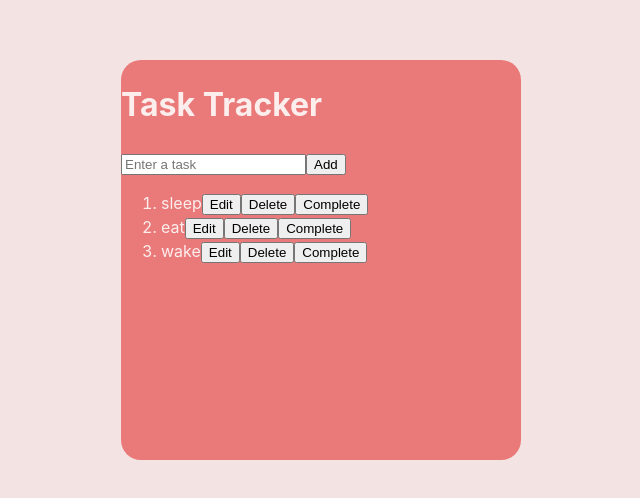
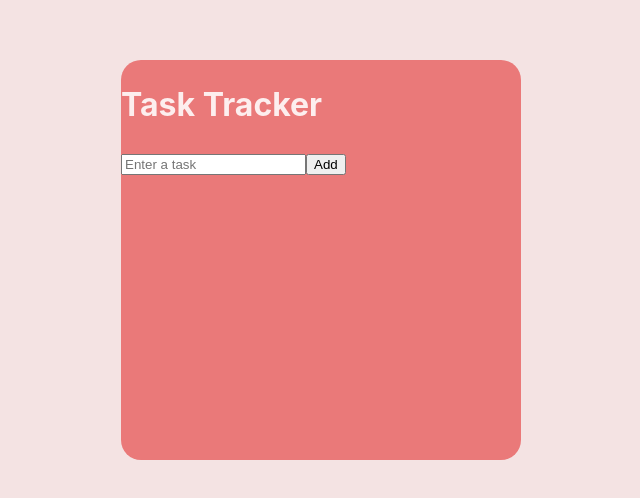
Before and after one commit to MegumiOhara/Task-Tracker-React, a React (Vite) app in the folder task-app/: page / in a window 1280 px wide. Shown: the part 140-638 px from the top of the page, without its empty margins (319-959 px from the left). Built offline with nearby package versions, Linux system fonts and the light colour scheme.

Commit message:
finished add task function

```diff
--- a/task-app/src/Components/ToDoList.jsx
+++ b/task-app/src/Components/ToDoList.jsx
@@ -5,7 +5,7 @@ function ToDoList(){
 
 //2 state variables. tasks in array of string.
 //initial state of tasks is going to be an empty array
-    const [tasks, setTasks] = useState(["sleep", "eat", "wake"])
+    const [tasks, setTasks] = useState([])
 //state variable for a new task. Initial state is empty string
     const [newTask, setNewTask] = useState("")
 
@@ -15,8 +15,17 @@ function handleInputChange(event){
     setNewTask(event.target.value)
 }
 //function to add task. No parameters
+//after hitting the add button, call function to add new task
+//get the text in the to the element of newTask
+//updator function using previous state of tasks (t)
+//need to prevent adding blank task
 function addTask(){
 
+    if(newTask.trim() !==""){
+
+    setTasks( t =>[...t, newTask]);
+    setNewTask("");
+    }
 }
 //function to delete task. One parameter of index.
 //an index of the list item for deleting
@@ -31,7 +40,7 @@ function doneTask(index){
 
 }
     return (
-    <div>
+    <div className="main">
     <div className="track-list">
         <h1>Task Tracker</h1>
         <div>
```
